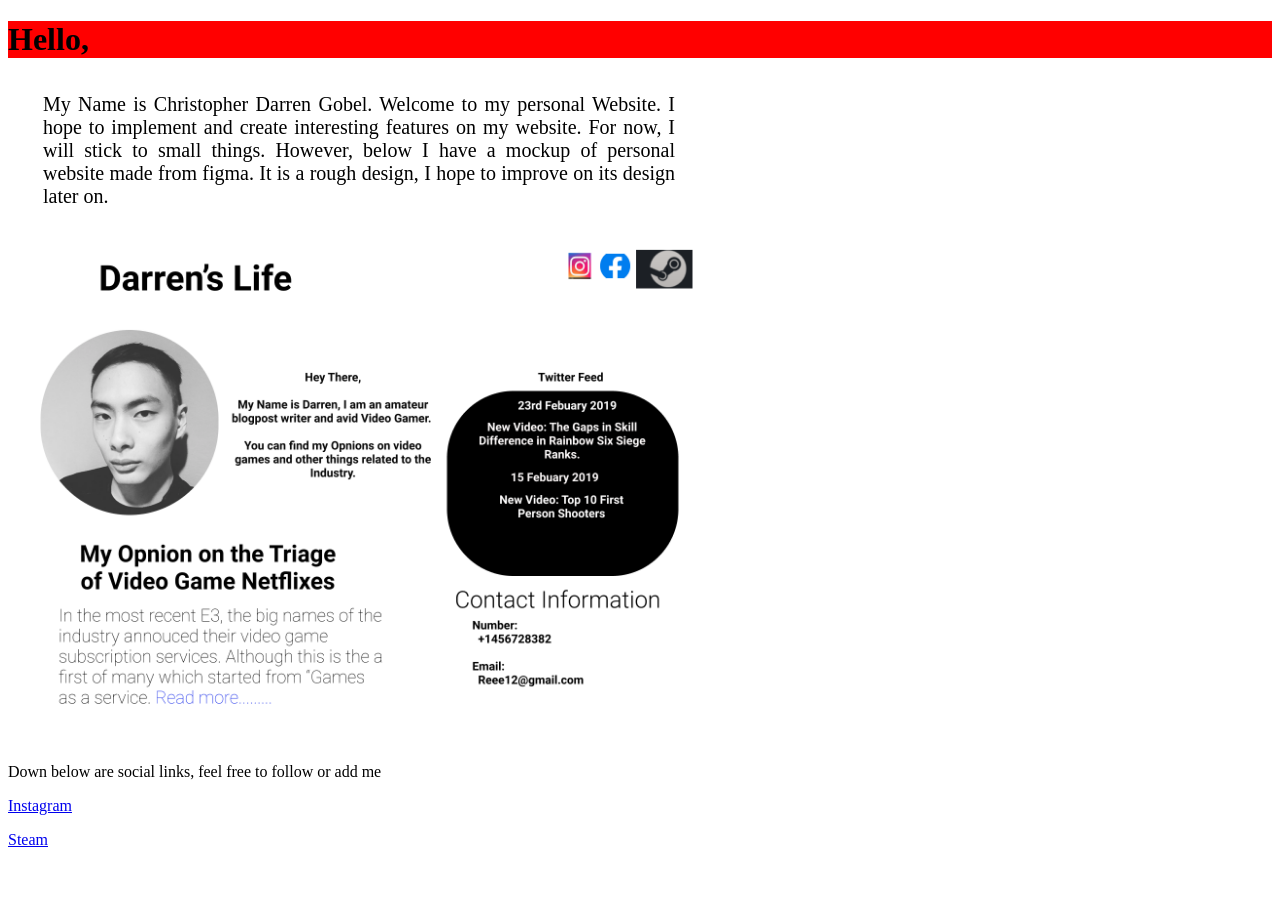
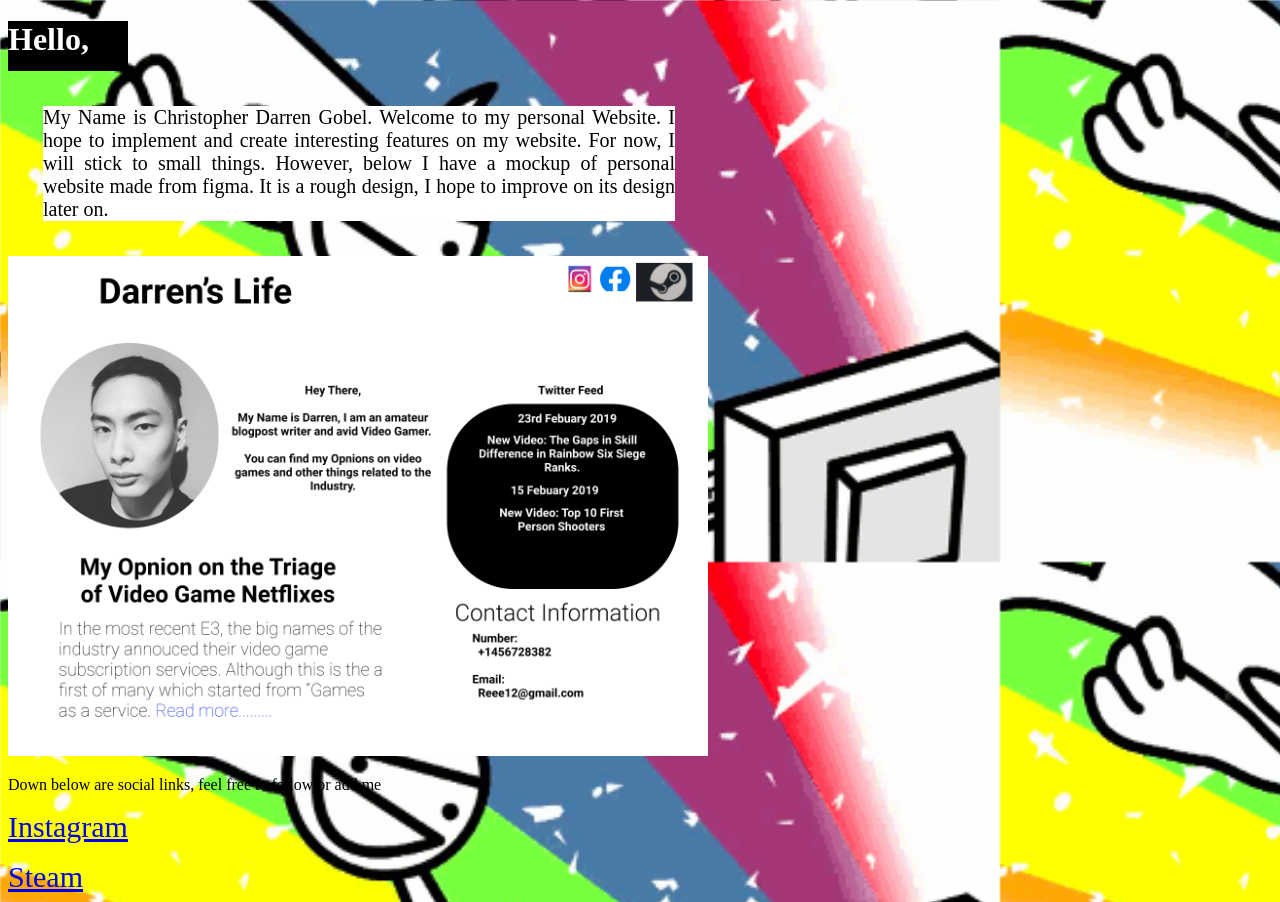
Before and after one commit to Darrengobel/project-css, a plain HTML site: page index.html in a window 1280 px wide. Before the commit the page ends 857 px from the top, so only its background shows below. Drawn offline with Linux system fonts and the light colour scheme.

Commit message:
modified paramters of pargraphs,images and gifs

```diff
--- a/index.css
+++ b/index.css
@@ -1,6 +1,8 @@
 h1 {
-    color: black;
-    background: red;
+    color: white;
+    background: black;
+    height:50px;
+    width:120px;
 }
 img {
     height: 500px;
@@ -14,4 +16,12 @@ div{
     margin-bottom: 35px;
     margin-left: 35px;
     width:50%;
+    background-color: white;
 }
+body{
+    background-image: url("wow.gif");
+    background-size: 1000px;
+    }
+a{
+    font-size:30px;
+}
```
